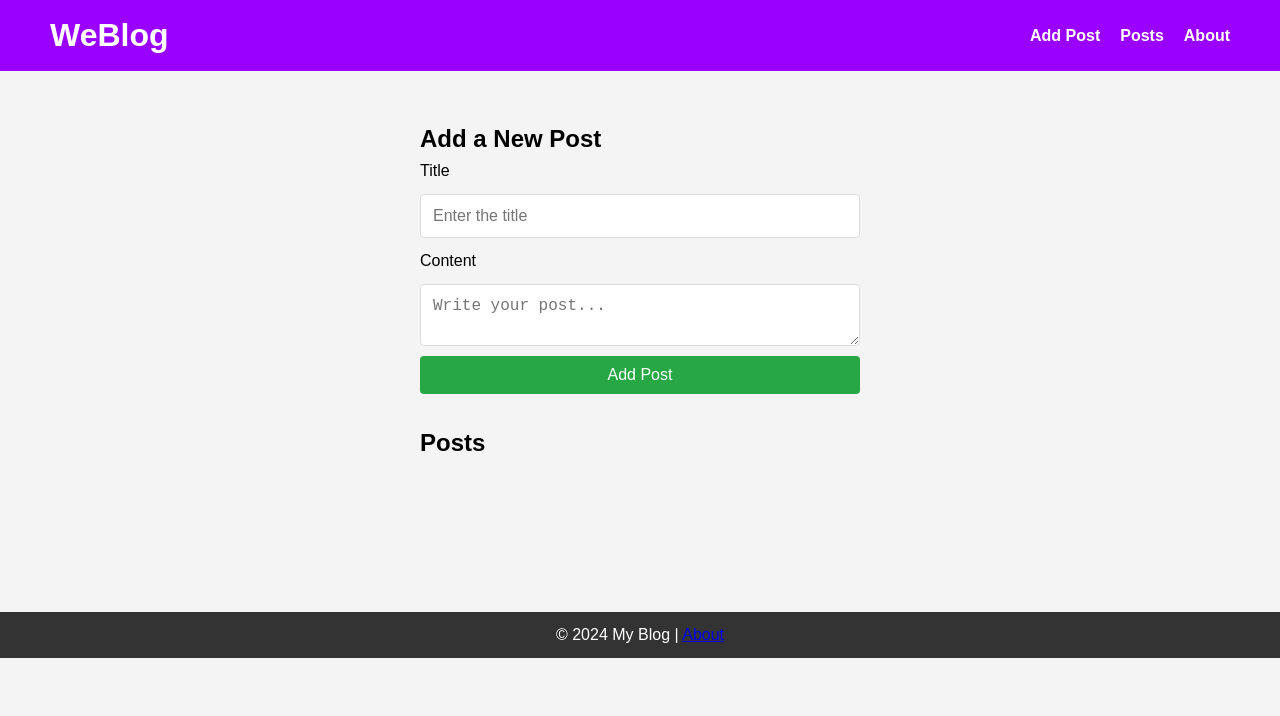
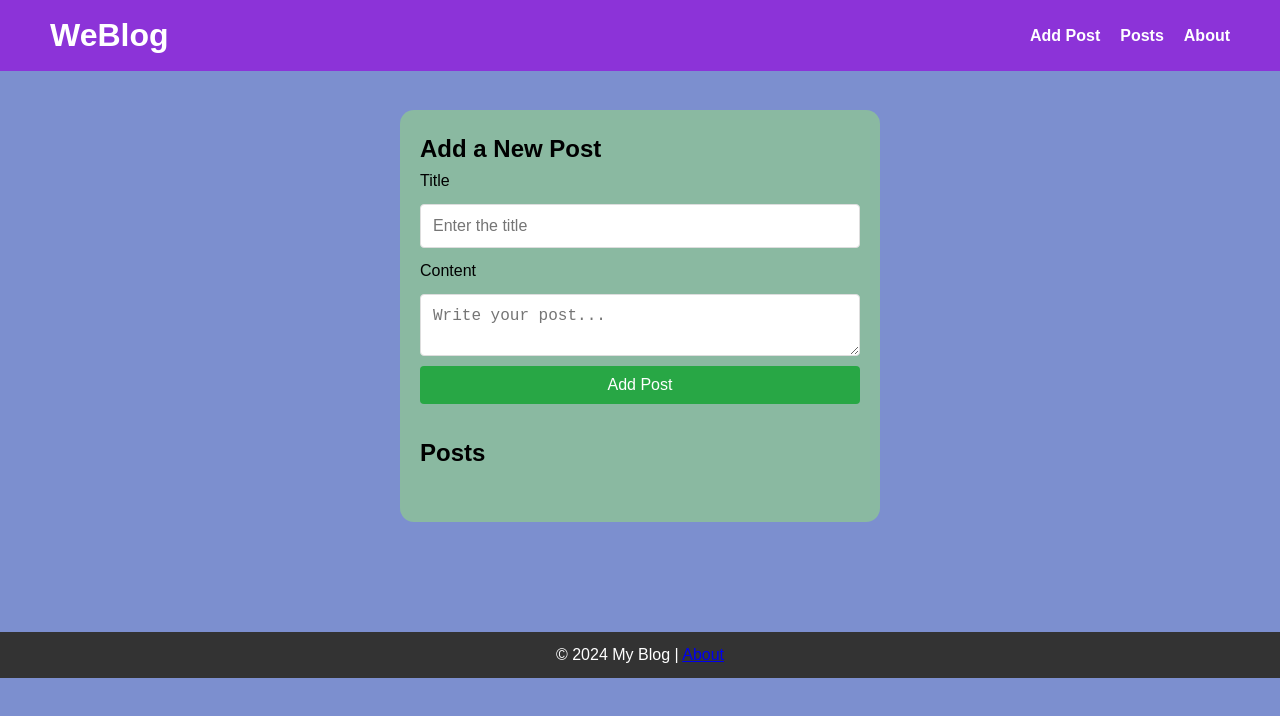
Before and after one commit to CORACAKUN/WebBlog, a plain HTML site: page index.html in a window 1280 px wide. Drawn offline with Linux system fonts and the light colour scheme; no server answers.

Commit message:
commit changes

```diff
--- a/script.js
+++ b/script.js
@@ -1,5 +1,4 @@
 document.addEventListener("DOMContentLoaded", function() {
-
     fetchPosts();
 });
 
--- a/styles.css
+++ b/styles.css
@@ -7,12 +7,13 @@
 
   body {
     font-family: Arial, sans-serif;
-    background-color: #f4f4f4;
+    background-color: #7c8fcf;
     line-height: 1.6;
+
   }
 
   header {
-    background-color: #9900ff;
+    background-color: #901fdbd0;
     color: white;
     padding: 10px 0;
     text-align: center;
@@ -48,8 +49,9 @@
 
   main {
     padding: 20px;
-    margin: 100px 400px ;
-
+    margin: 110px 400px ;
+    background-color: rgba(143, 199, 148, 0.76);
+    border-radius: 14px;
   }
 
   section {
```
Also changed, not shown: index.html (+0 -1 lines).
